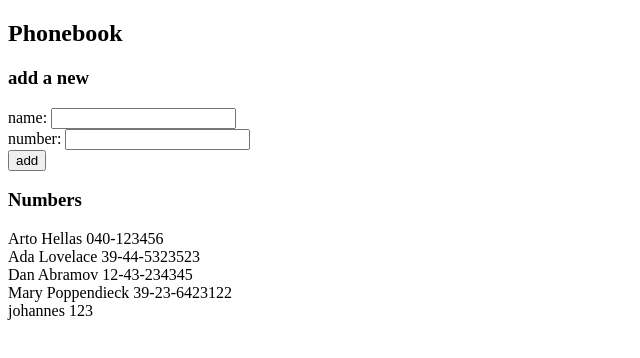
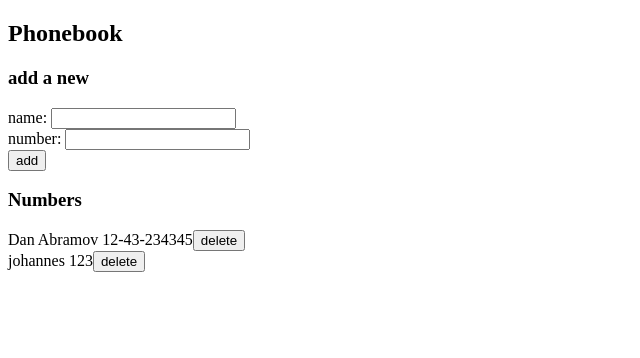
Before and after one commit to J-V-123/fullstackopen, a React (Create React App) app in the folder osa2/puhelinluettelo/: page / in a window 1280 px wide. Shown: the top 358 px of the page, without its empty margins (0-640 px from the left). Built offline with nearby package versions, Linux system fonts and the light colour scheme; data requests are answered from the project's data file.

Commit message:
add delete functionality

```diff
--- a/osa2/puhelinluettelo/db.json
+++ b/osa2/puhelinluettelo/db.json
@@ -1,29 +1,14 @@
 {
   "persons": [
-    {
-      "name": "Arto Hellas",
-      "number": "040-123456",
-      "id": 1
-    },
-    {
-      "name": "Ada Lovelace",
-      "number": "39-44-5323523",
-      "id": 2
-    },
     {
       "name": "Dan Abramov",
       "number": "12-43-234345",
       "id": 3
     },
     {
-      "name": "Mary Poppendieck",
-      "number": "39-23-6423122",
-      "id": 4
-    },
-    {
       "name": "johannes",
       "number": "123",
-      "id": 5
+      "id": 4
     }
   ]
 }
--- a/osa2/puhelinluettelo/src/App.js
+++ b/osa2/puhelinluettelo/src/App.js
@@ -1,14 +1,22 @@
 import { useState, useEffect } from 'react'
 import axios from 'axios'
+import personService from './services/persons'
 
-const Person = ({ person }) => (
-  <div>{person.name} {person.number}</div>
+const Person = ({ person, deletePerson }) => (
+  <div>
+    {person.name} {person.number}
+    <button onClick={deletePerson}>delete</button>
+  </div>
 )
 
-const Persons = ({ persons }) => (
+const Persons = ({ persons, deletePerson }) => (
   <div>
     {persons.map(person =>
-      <Person key={person.name} person={person} />
+      <Person
+        key={person.id}
+        person={person}
+        deletePerson={() => deletePerson(person)}
+      />
     )}
   </div>
 )
@@ -39,38 +47,43 @@ const App = () => {
   const [newNumber, setNewNumber] = useState('')
 
   useEffect(() => {
-    axios
-      .get('http://localhost:3001/persons')
+    personService
+      .getData()
       .then(response => {
-        setPersons(response.data)
+        setPersons(response)
       })
   }, [])
 
   const addPerson = (event) => {
     event.preventDefault()
     const names = persons.map(person => person.name)
-    console.log(names)
-    const url = 'http://localhost:3001/persons'
-
     if (names.includes(newName)) {
       alert(`${newName} is already added to phonebook`)
+      setNewName('')
+      setNewNumber('')
     }
-
     else {
       const person = {
         name: newName,
         number: newNumber,
       }
-
-      axios
-        .post(url, person)
+      personService
+        .postData(person)
         .then(response => {
           console.log(response)
-          setPersons(persons.concat(response.data))
+          setPersons(persons.concat(response))
           setNewName('')
           setNewNumber('')
         })
     }
+  }
+
+  const deletePerson = (person) => {
+      const confirm = window.confirm(`Delete ${person.name}?`)
+      if (confirm) {
+        personService
+          .deleteData(person.id)
+      }
   }
 
   const handleNameChange = (event) => {
@@ -93,7 +106,10 @@ const App = () => {
         input2_change={handleNumberChange}
       />
       <h3>Numbers</h3>
-      <Persons persons={persons} />
+      <Persons
+        persons={persons}
+        removePerson={deletePerson}
+      />
     </div>
   )
 }
--- /dev/null
+++ b/osa2/puhelinluettelo/src/services/persons.js
@@ -0,0 +1,26 @@
+import axios from "axios";
+const url = 'http://localhost:3001/persons'
+
+const getData = () => {
+    const request = axios.get(url)
+    return request.then(response => response.data)
+}
+
+const postData = (newData) => {
+    const request = axios.post(url, newData)
+    return request.then(response => response.data)
+}
+
+const deleteData = (id) => {
+    const request = axios.delete(`${url}/${id}`)
+    return request.then(response => response)
+
+}
+
+const functions = {
+    getData,
+    postData,
+    deleteData
+}
+
+export default functions
```
